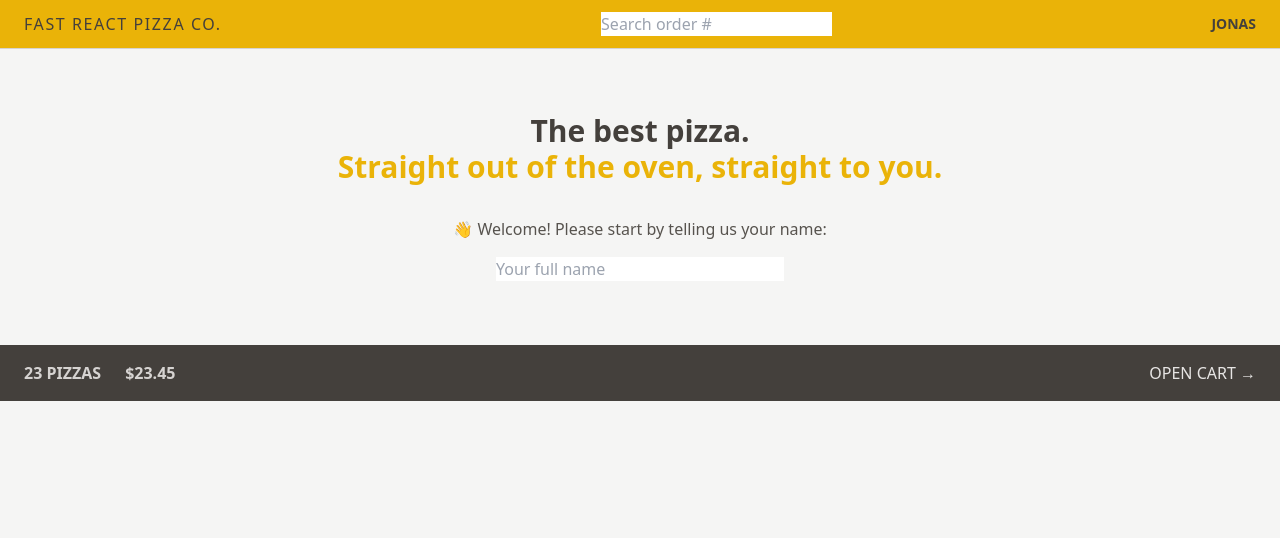
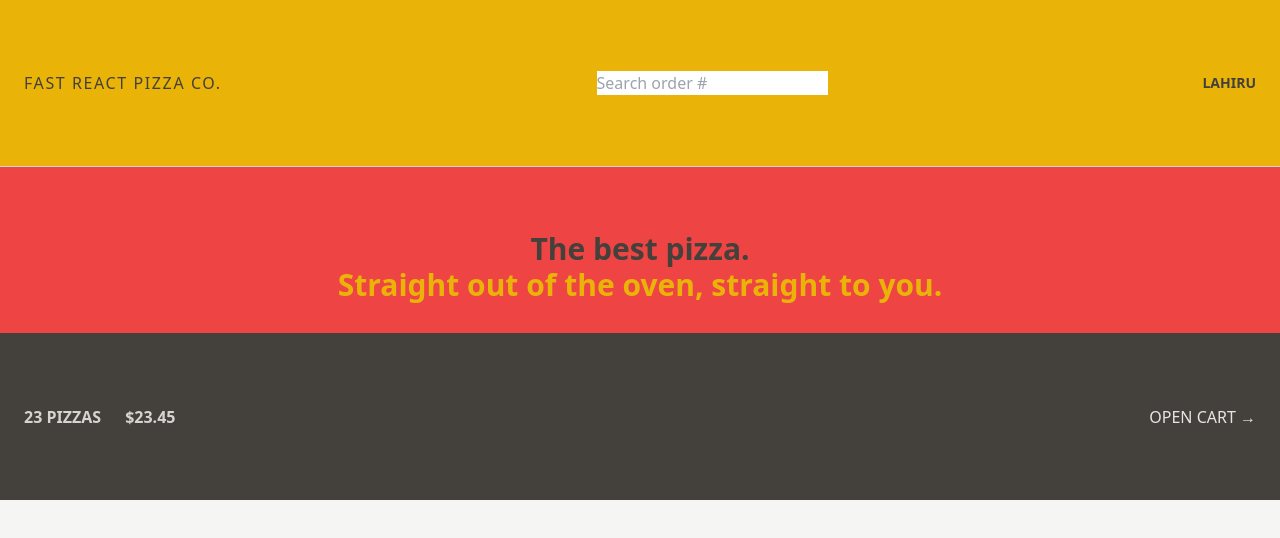
Before and after one commit to lahirujay99/Tailwind-CSS-Demo, a React (Vite) app: page / in a window 1280 px wide. Shown: the top 538 px of the page. Built offline with nearby package versions, Linux system fonts and the light colour scheme.

Commit message:
added grid rows

```diff
--- a/src/features/user/Username.jsx
+++ b/src/features/user/Username.jsx
@@ -1,5 +1,5 @@
 function Username() {
-  return <div className="hidden text-sm font-semibold md:block">Jonas</div>;
+  return <div className="hidden text-sm font-semibold md:block">Lahiru</div>;
 }
 
 export default Username;
--- a/src/ui/AppLayout.jsx
+++ b/src/ui/AppLayout.jsx
@@ -8,7 +8,7 @@ function AppLayout() {
   const isLoading = navigation.state === "loading";
 
   return (
-    <div>
+    <div className="grid h-[500px] grid-rows-3 bg-red-500">
       {isLoading && <Loader />}
 
       <Header />
```
